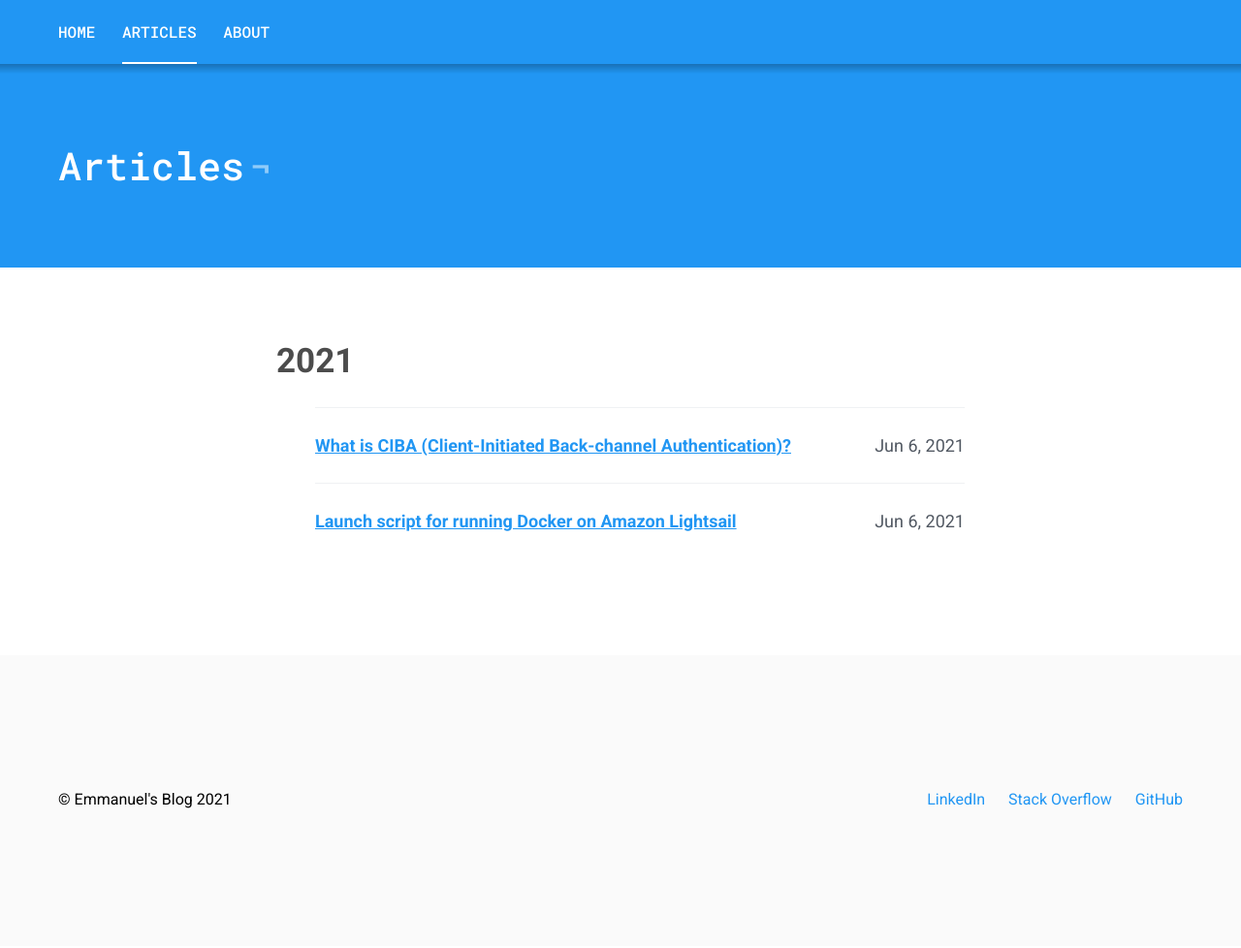
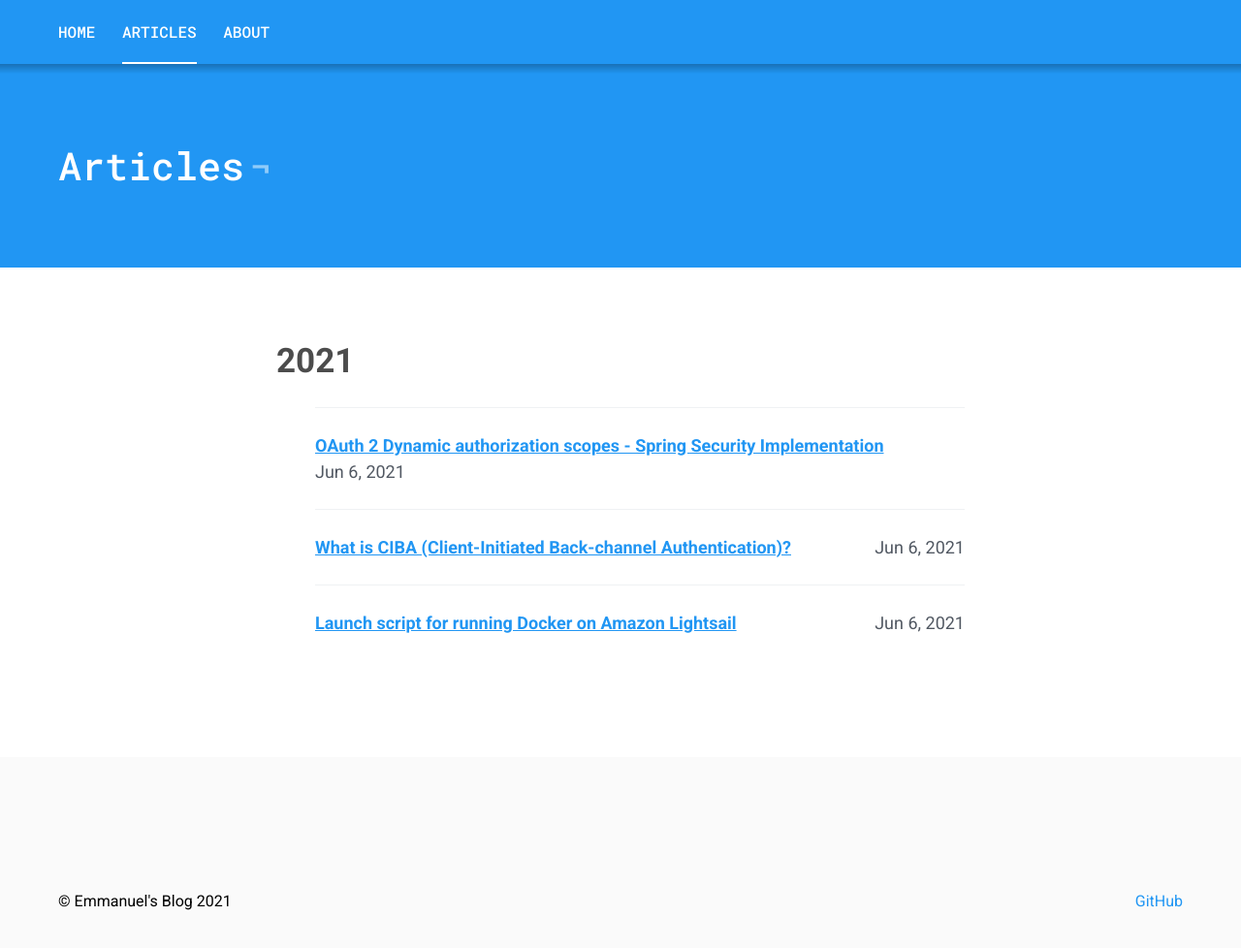
Before and after one commit to osimosu/osimosu.github.io, a Jekyll site: the page built from _pages/articles.html, in a window 1280 px wide and 1081 px high. Shown: the top 978 px of the window at 97% size. Built offline with Jekyll 4.4.1, drawn with Linux system fonts in a browser that asks for light colours.

Commit message:
new post

```diff
--- a/_includes/footer.html
+++ b/_includes/footer.html
@@ -3,8 +3,6 @@
     <p>&copy; {{ site.title }} {{ site.time | date: '%Y' }}</p>
     <p>
       {% if site.twitterUsername %}<a href="https://twitter.com/{{ site.twitterUsername }}">Twitter</a>{% endif %}
-      {% if site.linkedInUsername %}<a href="https://www.linkedin.com/in/{{ site.linkedInUsername }}">LinkedIn</a>{% endif %}
-      {% if site.stackOverflowUsername %}<a href="https://stackoverflow.com/users/{{ site.stackOverflowUsername }}">Stack Overflow</a>{% endif %}
       {% if site.githubUsername %}<a href="https://github.com/{{ site.githubUsername }}">GitHub</a>{% endif %}
       {% if site.dribbbleUsername %}<a href="https://dribbble.com/{{ site.dribbbleUsername }}">Dribbble</a>{% endif %}
       {% if site.codepenUsername %}<a href="http://codepen.io/{{ site.codepenUsername }}">CodePen</a>{% endif %}
--- a/_pages/about.markdown
+++ b/_pages/about.markdown
@@ -3,6 +3,4 @@ layout: page
 title: About
 permalink: /about/
 ---
-Lorem ipsum dolor sit amet, consectetur adipisicing elit, sed do eiusmod tempor incididunt ut labore et dolore magna aliqua. Ut enim ad minim veniam, quis nostrud exercitation ullamco laboris nisi ut aliquip ex ea commodo consequat. Duis aute irure dolor in reprehenderit in voluptate velit esse cillum dolore eu fugiat nulla pariatur. Excepteur sint occaecat cupidatat non proident, sunt in culpa qui officia deserunt mollit anim id est laborum.
-
-Lorem ipsum dolor sit amet, consectetur adipisicing elit, sed do eiusmod tempor incididunt ut labore et dolore magna aliqua. Ut enim ad minim veniam, quis nostrud exercitation ullamco laboris nisi ut aliquip ex ea commodo consequat. Duis aute irure dolor in reprehenderit in voluptate velit esse cillum dolore eu fugiat nulla pariatur. Excepteur sint occaecat cupidatat non proident, sunt in culpa qui officia deserunt mollit anim id est laborum.
+Coming soon.
--- /dev/null
+++ b/_posts/2021-06-07-oauth2-dynamic-authorization-scopes-spring-security-implementation.markdown
@@ -0,0 +1,6 @@
+---
+layout: post
+title:  "OAuth 2 Dynamic authorization scopes - Spring Security Implementation"
+date:   2021-06-06 09:54:00 -0500
+categories: oauth2, scope, spring security, resource server
+---
--- a/index.markdown
+++ b/index.markdown
@@ -7,5 +7,6 @@ title: Emmanuel's Blog
 
 Here you'll find a collection of articles that I've written about Software development and anything else that I may be interested in at the time. Most of the articles will be focused on something that I struggled with and wanted to share with the rest of you so that you wouldn't have to go through the same challenges. However, it could also just be about something that I thought was very interesting at the time. You can peruse through [all of my articles](_pages/articles.html) or you can also [get to know me some more](_pages/about.markdown).
 
+You can also find me on [Stackoverflow](https://stackoverflow.com/users/4069782/emmanuel-osimosu), [GitHub](https://www.linkedin.com/in/simpledeveloper) and [LinkedIn](https://github.com/osimosu).
 
-Note: this theme was taken from [Alex Carpenter's Material Design-inspired Jekyll theme](https://github.com/alexcarpenter/material-jekyll-theme).
+This blog is powered by [Material Jekyll Theme](https://github. com/alexcarpenter/material-jekyll-theme).
```
